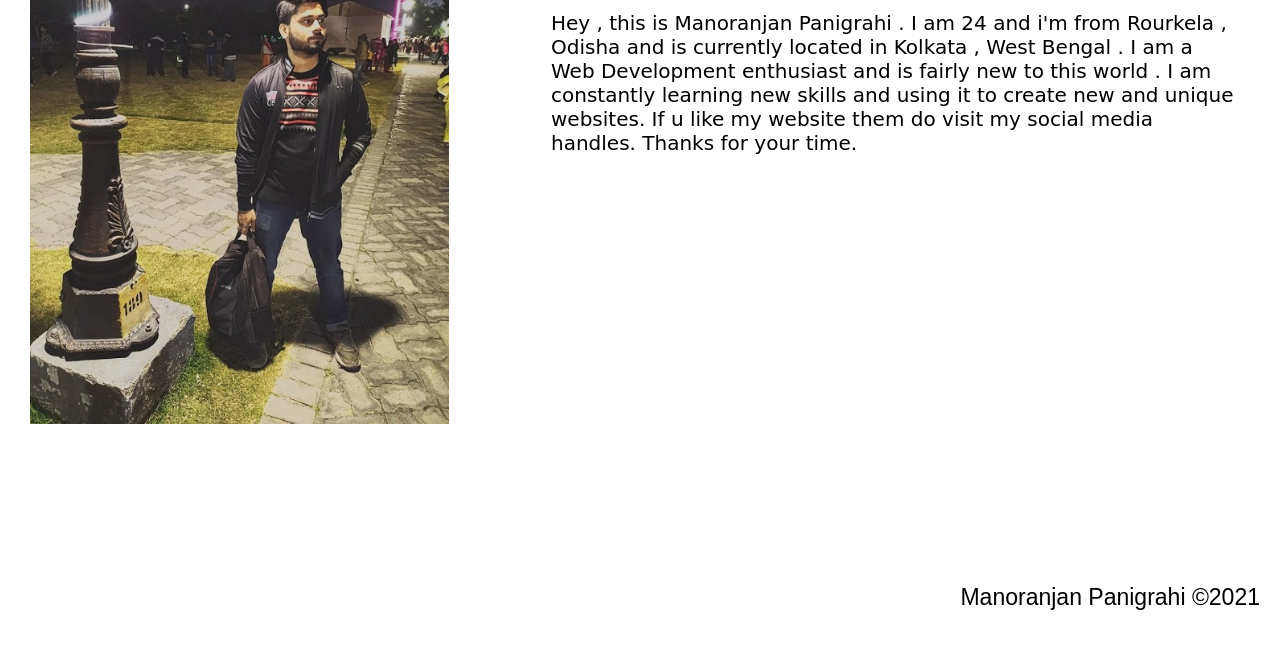
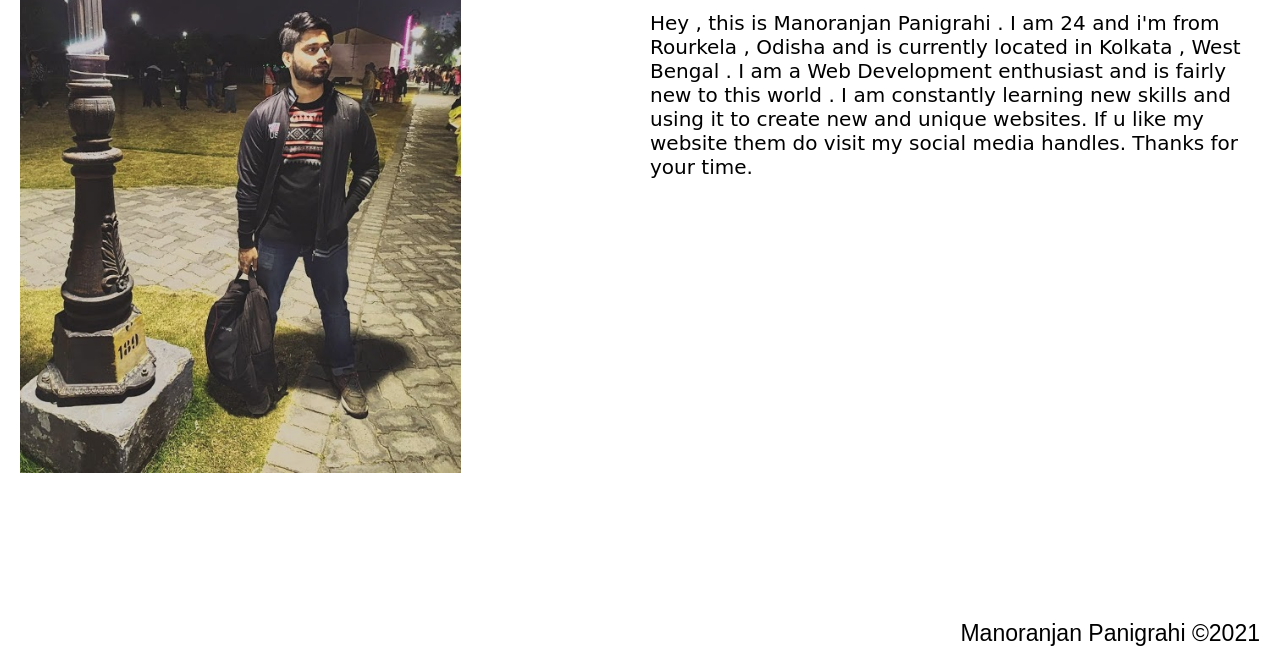
Before and after one commit to manoranjanpanigrahi/My-Fav-Picture-Collage, a plain HTML site: page about.html in a window 1280 px wide. Shown: the part 209-876 px from the top of the page. Before the commit the page ends 840 px from the top, so only its background shows below. Drawn offline with Linux system fonts and the light colour scheme.

Commit message:
about allign

```diff
--- a/styles.css
+++ b/styles.css
@@ -117,16 +117,19 @@ body{
  /* about page*/
 
  .two-column-wrapper{
-    display: flex;
+    display: grid;
+    grid-template-columns: repeat(auto-fit, minmax(460px , 1fr))
  }
  .profile-img-wrapper img{
+   float: left;
    height: 80%;
-   padding-left: 30px;
+   padding: 20px;
  }
  .profile-content-wrapper{
    font-family: cursive;
    font-size: 20px;
-   margin-right: 40px;
+   margin-right: 30px;
+   margin-left: 10px;
 
  }
  .profile-content-wrapper h1 {
```
